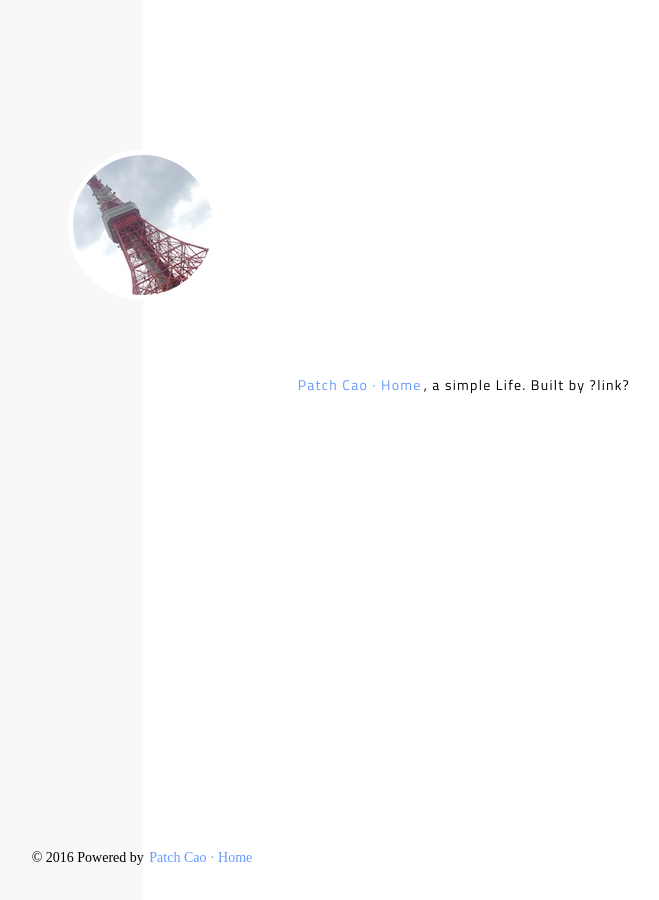
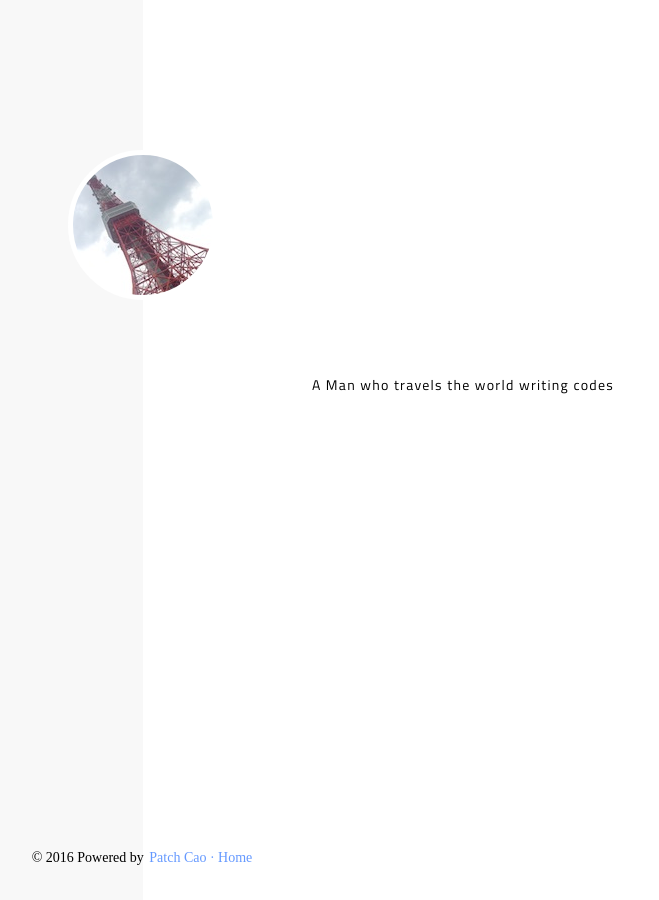
Before and after one commit to PatchCao/PatchCao.github.io, a Jekyll site: the page built from about.html, in a window 1280 px wide. Shown: the whole page, without its empty margins (497-1156 px from the left). Built offline with Jekyll 4.4.1, drawn with Linux system fonts in a browser that asks for light colours.

Commit message:
Update _config.yml

```diff
--- a/_config.yml
+++ b/_config.yml
@@ -5,7 +5,7 @@
 favicon: /assets/img/favicon.ico
 
 about:
-  - paragraph: ?link?, a simple Life. Built by ?link?
+  - paragraph: A Man who travels the world writing codes
     text_align: center
     links:
       - name: Patch Cao · Home
```
